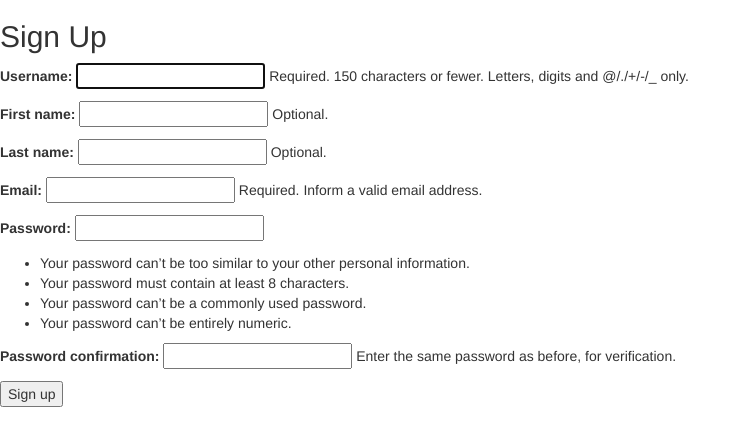
After one commit to olamijinadebayo/instagram, a Django app: page /signup/ in a window 1280 px wide. The commit adds this page. Shown: the top 446 px of the page, without its empty margins (0-749 px from the left). Run offline with Django 3.2, Linux system fonts and the light colour scheme; some libraries are stand-ins or nearby versions.

Commit message:
this will add the signup form from django and also add a template file to display the forms

```diff
--- a/instagram/insta_clone/forms.py
+++ b/instagram/insta_clone/forms.py
@@ -1,5 +1,16 @@
 from django import forms
+from django.contrib.auth.forms import UserCreationForm
 from .models import Profile, Image, User
+
+
+class SignUpForm(UserCreationForm):
+    first_name = forms.CharField(max_length=30, required=False, help_text='Optional.')
+    last_name = forms.CharField(max_length=30, required=False, help_text='Optional.')
+    email = forms.EmailField(max_length=254, help_text='Required. Inform a valid email address.')
+
+    class Meta:
+        model = User
+        fields = ('username', 'first_name', 'last_name', 'email', 'password1', 'password2',)
 
 
 class WelcomeEmailForm(forms.Form):
@@ -11,7 +22,6 @@ class NewImagePost(forms.ModelForm):
     class Meta:
         model = Image
         fields = ['post_image', 'image_name', 'image_caption']
-        #exclude = ['profile, user, Likes, comments, tags']
 
 
 class EditUserForm(forms.ModelForm):
--- a/instagram/insta_clone/templates/index.html
+++ b/instagram/insta_clone/templates/index.html
@@ -10,7 +10,7 @@
 
     <!-- <h2 class="text-muted">Your Feed</h2> -->
     <br>
-    <a type="button" class="btn btn-primary btn-lg" href="{% url 'profile' current_user.id%}">Edit your profile</a>
+    <a type="button" class="btn btn-primary btn-lg" href="">Edit your profile</a>
   </div>
 
 </div>
--- a/instagram/insta_clone/templates/navbar.html
+++ b/instagram/insta_clone/templates/navbar.html
@@ -53,7 +53,7 @@
    <!-- search form end -->
                     <div class="navbar-right">
 
-                        <a href="{% url 'explore'  %}" class="exploreIcon">
+                        <a href="" class="exploreIcon">
                             <i class="fa fa-compass" aria-hidden="true"></i>
                         </a>
 
--- /dev/null
+++ b/instagram/insta_clone/templates/signup.html
@@ -0,0 +1,9 @@
+{% extends 'base.html'%}
+{% block content %}
+    <h2>Sign Up</h2>
+    <form method="post">
+      {% csrf_token %}
+        {{form.as_p }}
+      <button type="submit" name="button">Sign up</button>
+    </form>
+{% endblock %}
--- a/instagram/insta_clone/urls.py
+++ b/instagram/insta_clone/urls.py
@@ -1,7 +1,8 @@
 from django.conf.urls import url
 from . import views
+from . import views as core_views
 
 urlpatterns = [
     url('^$', views.home, name='home'),
-    url(r'^accounts/profile/(\d+)', views.profile, name="profile"),
+    url(r'^signup/$', core_views.signup, name='signup'),
 ]
--- a/instagram/insta_clone/views.py
+++ b/instagram/insta_clone/views.py
@@ -1,10 +1,11 @@
-import datetime as dt
-from django.shortcuts import render
 from django.http import HttpResponse, Http404, HttpResponseRedirect
 from .models import Image, Profile, WelcomeEmailRecipients
 from django.contrib.auth.decorators import login_required
 from .email import send_welcome_email
-from . forms import WelcomeEmailForm
+from . forms import WelcomeEmailForm, SignUpForm
+from django.contrib.auth import login, authenticate
+from django.contrib.auth.forms import UserCreationForm
+from django.shortcuts import render, redirect
 
 # Create your views here.
 
@@ -29,22 +30,30 @@ def home(request):
     return render(request, 'index.html', context)
 
 
-def explore(request):
-    images = Image.get_images()
+# @login_required(login_url='/accounts/login/')
+# def profile(request):
+#     test = 'Profile route Working'
+#     current_user = request.user
+#     images = Image.objects.filter(poster=request.user)
+#     profiles = Profile.objects.filter(user=request.user)
+#     content = {
+#         "test": test,
+#         "current_user": current_user,
+#         "images": images,
+#         "profiles": profiles
+#     }
+#     return render(request, 'profiles/profile.html', content)
 
-    return render(request, 'base.html', {"images": images})
-
-
-@login_required(login_url='/accounts/login/')
-def profile(request):
-    test = 'Profile route Working'
-    current_user = request.user
-    images = Image.objects.filter(poster=request.user)
-    profiles = Profile.objects.filter(user=request.user)
-    content = {
-        "test": test,
-        "current_user": current_user,
-        "images": images,
-        "profiles": profiles
-    }
-    return render(request, 'profiles/profile.html', content)
+def signup(request):
+    if request.method == 'POST':
+        form = SignUpForm(request.POST)
+        if form.is_valid():
+            form.save()
+            username = form.cleaned_data.get('username')
+            raw_password = form.cleaned_data.get('password1')
+            user = authenticate(username=username, password=raw_password)
+            login(request, user)
+            return redirect('home')
+    else:
+        form = SignUpForm()
+    return render(request, 'signup.html', {'form': form})
```
